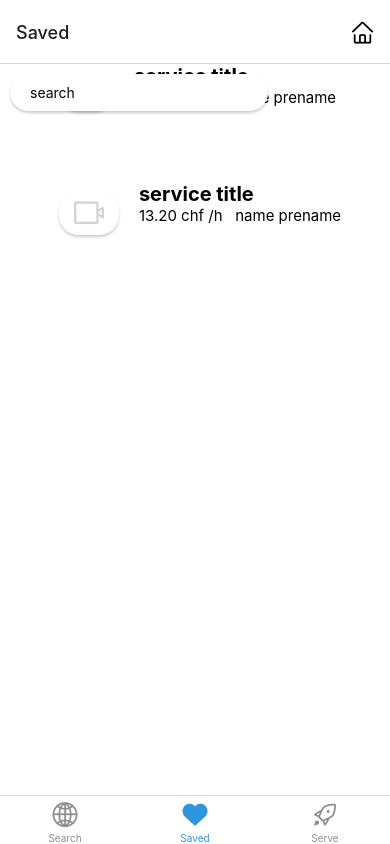
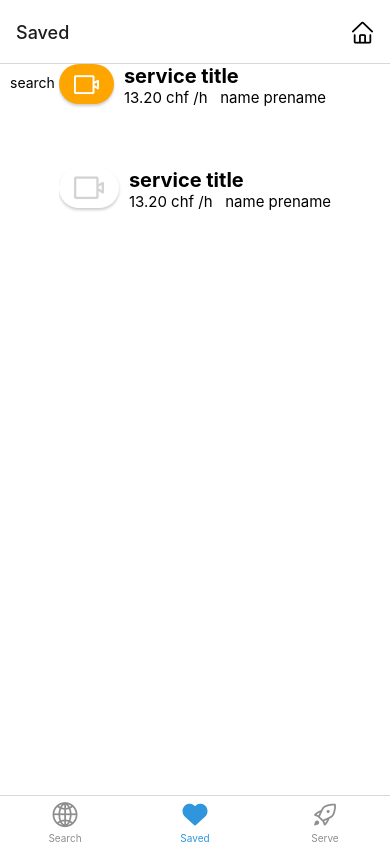
Before and after one commit to Owera-dev/owera9, a React Native app: screen /Saved in a window 390 px wide. Built offline with nearby package versions, Linux system fonts and the light colour scheme; what expo-linking would draw is missing.

Commit message:
stylin refacturng

```diff
--- a/assets/designpattern/designpattern.tsx
+++ b/assets/designpattern/designpattern.tsx
@@ -61,6 +61,20 @@ const designpattern = StyleSheet.create({
     alignitems: {
         flexDirection: "row",
     },
+    actionsugestor: {
+        borderRadius: 20,
+        position: "absolute",
+        bottom: 10,
+        left: "10%",
+        right: "10%",
+        backgroundColor: "blue",
+        paddingVertical: 10,
+    },
+    searchplacing: {
+        position: "absolute",
+        left: 10,
+        top: 10,
+    },
 /**buttons */
     buttonprimary: {
         height: 40,
@@ -73,164 +87,54 @@ const designpattern = StyleSheet.create({
         backgroundColor: "orange",
         justifyContent: "center",
     },
-
-
-
-
-    floatingprimebottom: {
-        borderRadius: 20,
-        position: "absolute",
-        bottom: 10,
-        left: "10%",
-        right: "10%",
-        backgroundColor: "orange",
-        paddingVertical: 10,
-        alignItems: 'center',
-    },
-    appButtonprime: {
-        borderRadius: 20,
-        marginLeft: 10,
-        marginVertical: 5,
-        shadowColor: "#000",
-        shadowOpacity: 0.20,
-        shadowRadius: 3,
-        backgroundColor: "orange",
-        shadowOffset: { width: 0, height: 2 },
-    },
-    appButtondefault: {
-        alignSelf: 'flex-start',
-        paddingVertical: 10,
+    buttonsecondary: {
+        height: 40,
         paddingHorizontal: 15,
-        borderRadius: 20,
-        marginRight: 10,
-        marginVertical: 5,
-        shadowColor: "#000",
-        shadowOpacity: 0.20,
-        shadowRadius: 3,
-        backgroundColor: "white",
-        shadowOffset: { width: 0, height: 2 },
-    },
-    appButtondefault2: {
-        paddingHorizontal: 15,
-        paddingVertical: 5,
-        borderRadius: 20,
-        shadowColor: "#000",
-        shadowOpacity: 0.20,
-        shadowRadius: 3,
-        backgroundColor: "white",
-        shadowOffset: { width: 0, height: 2 },
-    },
-    appButtonfeedback: {
-        fontSize: 15,
-        paddingVertical: 10,
-        paddingHorizontal: 15,
-        borderRadius: 20,
-        marginLeft: 10,
-        marginVertical: 5,
-        shadowColor: "#000",
-        shadowOpacity: 0.20,
-        shadowRadius: 3,
-        backgroundColor: "white",
-        shadowOffset: { width: 0, height: 2 },
-    },
-    appButtoncall: {
-        alignSelf: 'flex-start',
-        paddingHorizontal: 15,
-        paddingVertical: 5,
-        marginVertical: 10,
-        marginHorizontal: 10,
-        borderRadius: 20,
-        backgroundColor: "orange",
         shadowColor: "#000",
         shadowOpacity: 0.20,
         shadowRadius: 3,
         shadowOffset: { width: 0, height: 2 },
+        borderRadius: 20,
+        borderWidth: 2,
+        borderColor: "orange",
+        backgroundColor: "white",
+        justifyContent: "center",
     },
-    appButtoncall1: {
+    buttondefault: {
+        height: 40,
         paddingHorizontal: 15,
-        paddingVertical: 5,
-        marginVertical: 0,
-        borderRadius: 20,
-        backgroundColor: "orange",
         shadowColor: "#000",
         shadowOpacity: 0.20,
         shadowRadius: 3,
         shadowOffset: { width: 0, height: 2 },
-    },
-    appButtoncalloffline: {
-        alignSelf: 'flex-start',
-        paddingHorizontal: 15,
-        paddingVertical: 5,
-        marginVertical: 10,
-        marginHorizontal: 10,
         borderRadius: 20,
-        shadowColor: "#000",
-        shadowOpacity: 0.20,
-        shadowRadius: 3,
         backgroundColor: "white",
-        shadowOffset: { width: 0, height: 2 },
-    },
-    appButtonlink: {
-        fontSize: 15,
-        paddingVertical: 10,
-        paddingHorizontal: 15,
-        borderRadius: 20,
-        marginLeft: 10,
-        marginVertical: 5,
-        shadowColor: "#000",
-        shadowOpacity: 0.20,
-        shadowRadius: 3,
-        backgroundColor: "white",
-        shadowOffset: { width: 0, height: 2 },
+        justifyContent: "center",
     },
 /**Inputs */
-    input: {
-        marginLeft: 10,
-        marginVertical: 5,
-        paddingVertical: 10,
-        borderWidth: 2,
+    inputactionrequired: {
+        height: 40,
         paddingHorizontal: 15,
-        borderRadius: 20,
-        borderColor: "orange",
-        shadowColor: "#000",
-        shadowOpacity: 0.20,
-        shadowRadius: 3,
-        backgroundColor: "white",
-        shadowOffset: { width: 0, height: 2 },
-    },
-    input2: {
-        marginLeft: 10,
-        marginVertical: 5,
-        paddingVertical: 10,
-        borderWidth: 2,
-        paddingHorizontal: 15,
-        borderRadius: 20,
-        borderColor: "orange",
-        shadowColor: "#000",
-        shadowOpacity: 0.20,
-        shadowRadius: 3,
-        backgroundColor: "white",
-        shadowOffset: { width: 0, height: 2 },
-    },
-    input1: {
-        height: 40,
-        margin: 12,
-        borderWidth: 1,
-        padding: 10,
-        borderRadius: 20,
-    },
-    floatbuttonsearch: {
-        borderRadius: 20,
-        position: "absolute",
-        left: 10,
-        top: 10,
-        backgroundColor: "white",
-        paddingHorizontal: 20,
-        paddingVertical: 10,
         shadowColor: "#000",
         shadowOpacity: 0.20,
         shadowRadius: 3,
         shadowOffset: { width: 0, height: 2 },
+        borderRadius: 20,
+        borderWidth: 2,
+        borderColor: "orange",
+        backgroundColor: "white",
+        justifyContent: "center",
+    },
+    inputstandard: {
+        height: 40,
+        paddingHorizontal: 15,
+        shadowColor: "#000",
+        shadowOpacity: 0.20,
+        shadowRadius: 3,
+        shadowOffset: { width: 0, height: 2 },
+        borderRadius: 20,
+        backgroundColor: "white",
+        justifyContent: "center",
     },
 /**Images */
     image: {
--- a/screens/CallendforcustomerScreen.tsx
+++ b/screens/CallendforcustomerScreen.tsx
@@ -1,5 +1,5 @@
 import { StatusBar } from 'expo-status-bar';
-import { Platform, StyleSheet } from 'react-native';
+import { Platform, StyleSheet, ScrollView } from 'react-native';
 import {designpattern} from "../assets/designpattern/designpattern";
 import { AntDesign } from '@expo/vector-icons';
 
@@ -9,6 +9,7 @@ import { Text, View } from '../components/Themed';
 export default function CallendforcustomerScreen() {
   return (
     <View style={designpattern.container}>
+      <ScrollView>
 
         <View style={designpattern.buttonprimary}>
           <Text style={designpattern.normaltextprimebutton}>test</Text>
@@ -20,16 +21,27 @@ export default function CallendforcustomerScreen() {
           <AntDesign name="like2" size={45} />
         </View>
 
-      <View style={designpattern.buttonprimary}>
-        <Text style={designpattern.normaltextprimebutton}>test</Text>
+        <View style={designpattern.buttonsecondary}>
+          <Text style={designpattern.normal}>test</Text>
         </View>
-      <View style={designpattern.buttonprimary}>
-        <Text style={designpattern.titletextprimebutton}>test</Text>
+        <View style={designpattern.buttonsecondary}>
+          <Text style={designpattern.title}>test</Text>
         </View>
-      <View style={designpattern.buttonprimary}>
+        <View style={designpattern.buttonsecondary}>
           <AntDesign name="like2" size={45} />
         </View>
 
+        <View style={designpattern.buttondefault}>
+          <Text style={designpattern.normal}>test</Text>
+        </View>
+        <View style={designpattern.buttondefault}>
+          <Text style={designpattern.title}>test</Text>
+        </View>
+        <View style={designpattern.buttondefault}>
+          <AntDesign name="like2" size={45} />
+        </View>
+
+      </ScrollView>
       <Text style={designpattern.title}>#CallendforcustomerScreen</Text>
       <StatusBar style={Platform.OS === 'ios' ? 'light' : 'auto'} />
     </View>
--- a/screens/HomeScreen.tsx
+++ b/screens/HomeScreen.tsx
@@ -33,10 +33,10 @@ export default function HomeScreen({ navigation }: RootStackScreenProps<'Home'>)
         </View>
         <View style={designpattern.center}>
           <View style={designpattern.alignitems}>
-            <Pressable onPress={() => navigation.navigate("Contract")} style={designpattern.appButtondefault}>
+            <Pressable onPress={() => navigation.navigate("Contract")} style={designpattern.buttondefault}>
               <Text>Log out</Text>
             </Pressable>
-            <Pressable onPress={() => navigation.navigate("Contract")} style={designpattern.appButtondefault}>
+            <Pressable onPress={() => navigation.navigate("Contract")} style={designpattern.buttondefault}>
               <Text>legal</Text>
             </Pressable>
           </View>
--- a/screens/SavedScreen.tsx
+++ b/screens/SavedScreen.tsx
@@ -10,14 +10,14 @@ import { AntDesign } from '@expo/vector-icons';
 export default function SavedScreen({ navigation }: RootTabScreenProps<'Saved'>) {
   const [text, onChangeText] = React.useState("");
 
-  const AppButtoncall = () => (
-    <TouchableOpacity style={designpattern.appButtoncall}>
+  const Provideronline = () => (
+    <TouchableOpacity style={designpattern.buttonprimary}>
       <AntDesign name="videocamera" size={25} color="white"/>
     </TouchableOpacity>
   );
 
-  const AppButtoncalloffline = () => (
-    <TouchableOpacity style={designpattern.appButtoncalloffline}>
+  const Provideroffline = () => (
+    <TouchableOpacity style={designpattern.buttondefault}>
       <AntDesign name="videocamera" size={30} color="lightgrey"/>
     </TouchableOpacity>
   );
@@ -27,7 +27,7 @@ export default function SavedScreen({ navigation }: RootTabScreenProps<'Saved'>)
       <ScrollView>
 
         <View style={designpattern.alignitems}>
-          <AppButtoncall />
+          <Provideronline />
             <View style={designpattern.savedservicelist}>
               <Text style={designpattern.title}>service title</Text>
               <View style={designpattern.alignitems}>
@@ -40,7 +40,7 @@ export default function SavedScreen({ navigation }: RootTabScreenProps<'Saved'>)
 
 
       <View style={designpattern.alignitems}>
-          <AppButtoncalloffline />
+          <Provideroffline />
             <View style={designpattern.savedservicelist}>
               <Text style={designpattern.title}>service title</Text>
               <View style={designpattern.alignitems}>
@@ -54,7 +54,7 @@ export default function SavedScreen({ navigation }: RootTabScreenProps<'Saved'>)
 
       </ScrollView>
       <TextInput
-        style={designpattern.floatbuttonsearch}
+        style={designpattern.searchplacing}
         onChangeText={onChangeText}
         value={text}
         placeholder="search"
```
Also changed, not shown: screens/SearchScreen.tsx (+6 -6 lines), screens/ServeScreen.tsx (+29 -40 lines), 1 other file (tests, documents, lock files or other folders). Lines whose indentation alone changed are shown as unchanged.
